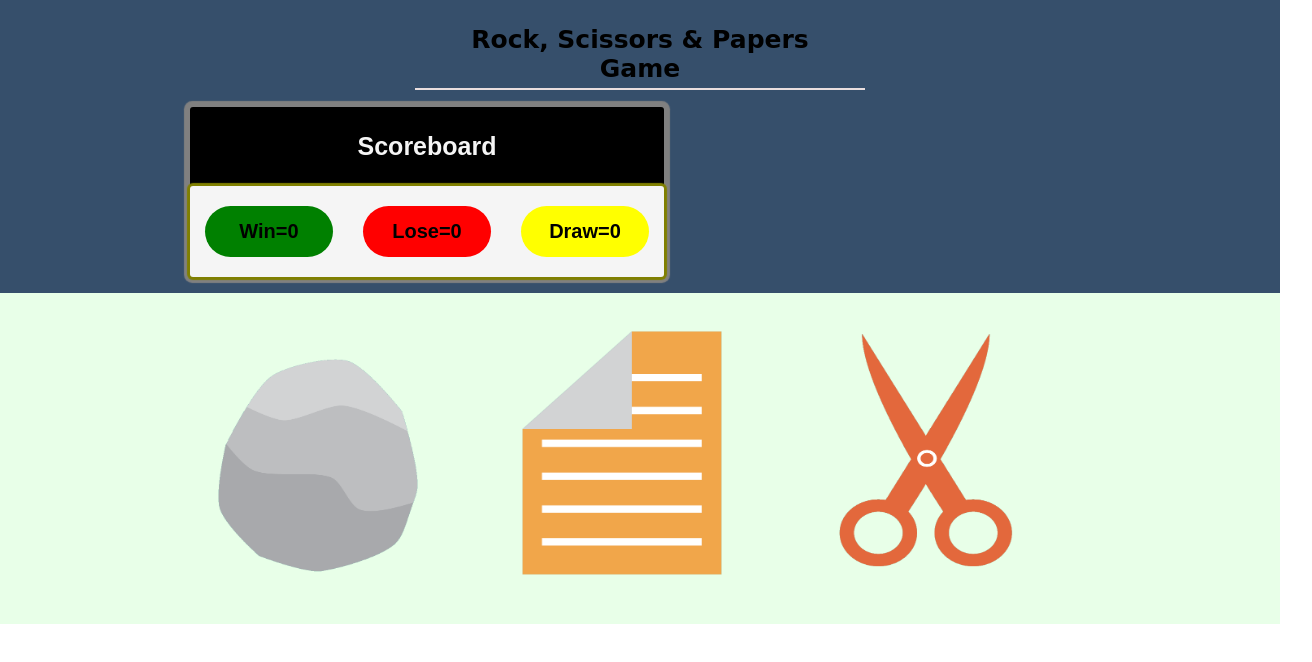
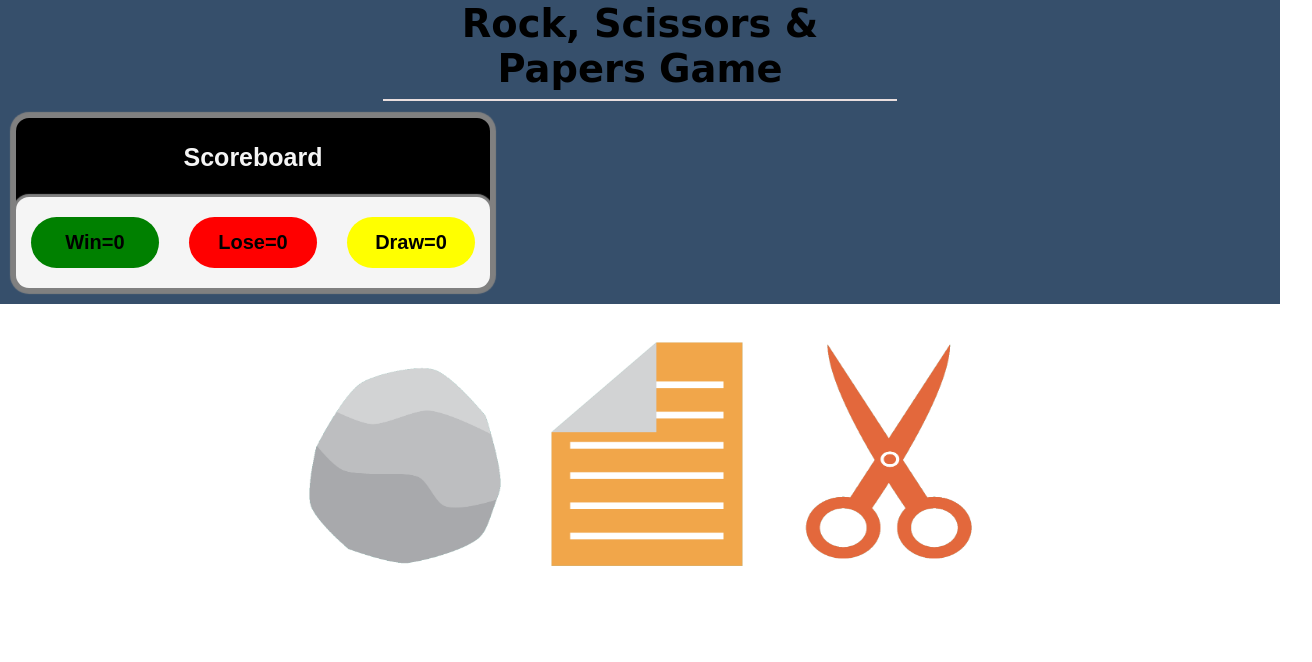
Before and after one commit to NirajRasal/projects, a plain HTML site: page rock paper scissors/index.html in a window 1280 px wide. Shown: the whole page, 1312 px wide, since content can reach past the window. Drawn offline with Linux system fonts and the light colour scheme.

Commit message:
minor changes

```diff
--- a/rock paper scissors/index.html
+++ b/rock paper scissors/index.html
@@ -3,6 +3,7 @@
 <head>
 	<title>Rock paper scissors game</title>
 	<link rel="stylesheet" href="style.css">
+	<meta name="viewport" content="width=device-width, initial-scale=1.0"/>
 	<script src="bunddle.js" defer></script>
 	<script type="text/javascript" src="live.js"></script>
 </head>
--- a/rock paper scissors/style.css
+++ b/rock paper scissors/style.css
@@ -7,25 +7,28 @@ body {
 
 #welcome {
 	margin: auto;
-	padding: 1em;
+	padding: 1px;
 	padding-bottom: 0.2em;
 	margin-bottom: 1px;
-	width: 400px;
+	width: 40vw;
 	text-align: center;
 	font-family: cursive;
 	font-weight: bold;
-	font-size: 25px;
+	font-size: 3vw;
 	border-bottom: solid 2px #E9DEDE;
 }
 
 .flexbox-container {
+	/*margin:auto;		not working
+	width:100%;*/
 	background-color: #364f6b;
+
 }
 
 .container {
 	margin: auto;
 	padding: 1em;
-	width: 900px;
+	width: 100%;
 	display: flex;
 	flex-direction: row;
 }
@@ -47,7 +50,7 @@ body {
 	text-align: center;
 	color: whitesmoke;
 	background-color: black;
-	border-radius: 3px;
+	border-radius: 13px;
 	box-shadow: 0px 0px 1px 6px gray;
 	font-family: Arial, Helvetica, sans-serif;
 	font-weight: bold;
@@ -56,8 +59,8 @@ body {
 .flexbox {
 	display: flex;
 	flex-direction: row;
-	border-radius: 3px;
-	box-shadow: 0px 0px 1px 3px olive;
+	border-radius: 13px;
+	box-shadow: 0px 0px 1px 3px gray;
 	background-color: whitesmoke;
 }
 
@@ -101,7 +104,7 @@ body {
 }
 
 .op {
-	margin-left: 300px;
+	margin-left: 200px;
 	margin-top: 10px;
 }
 
@@ -117,7 +120,6 @@ body {
 }
 
 .rectangle2 {
-	background-color: #e8ffe8;
 	display: flex;
 	flex-direction: row;
 	justify-content: center;
@@ -129,10 +131,78 @@ body {
 	/*width: 100%;		does not work
 	height: auto;*/
 	margin-right: 100px;
+	width: 22vw;
+	height: 18vw;
 }
-/*#rock{
-	max-width: 100%;	not working
-	height: auto;
+
+@media only screen and (min-width: 600px) {
+	.visual-item {
+		float: left;
+		margin-right: 50px;
+		width: 10vw;
+		height: 15vw;
+	}
+}
+
+/* Extra small devices (phones, 600px and down) */
+
+@media only screen and (max-width: 600px) {
+	.visual-item{
+		float: left;
+		margin-right: 50px;
+		width: 10vw;
+		height: 12vw;
+	}
+}
+
+/* Small devices (portrait tablets and large phones, 600px and up) */
+
+@media only screen and (min-width: 600px) {
+	.visual-item{
+		float: left;
+		margin-right: 50px;
+		width: 10vw;
+		height: 15vw;
+	}
+
+}
+
+/* Medium devices (landscape tablets, 768px and up) */
+
+@media only screen and (min-width: 768px) {
+	.visual-item {
+		float: left;
+		margin-right: 50px;
+		width: 10vw;
+		height: 15vw;
+	}
+}
+
+/* Large devices (laptops/desktops, 992px and up) */
+
+@media only screen and (min-width: 992px) {
+	.visual-item {
+		float: left;
+		margin-right: 50px;
+		width: 10vw;
+		height: 15vw;
+	}
+}
+
+/* Extra large devices (large laptops and desktops, 1200px and up) */
+
+@media only screen and (min-width: 1200px) {
+	.visual-item {
+		float: left;
+		margin-right: 50px;
+		width: 15vw;
+		height: 18vw;
+	}
+}
+/*@media only screen and (max-width: 700px ){
+	.flexbox-container{
+		width:100vw;
+	}
 }*/
 
 .visual-item:hover {
```
